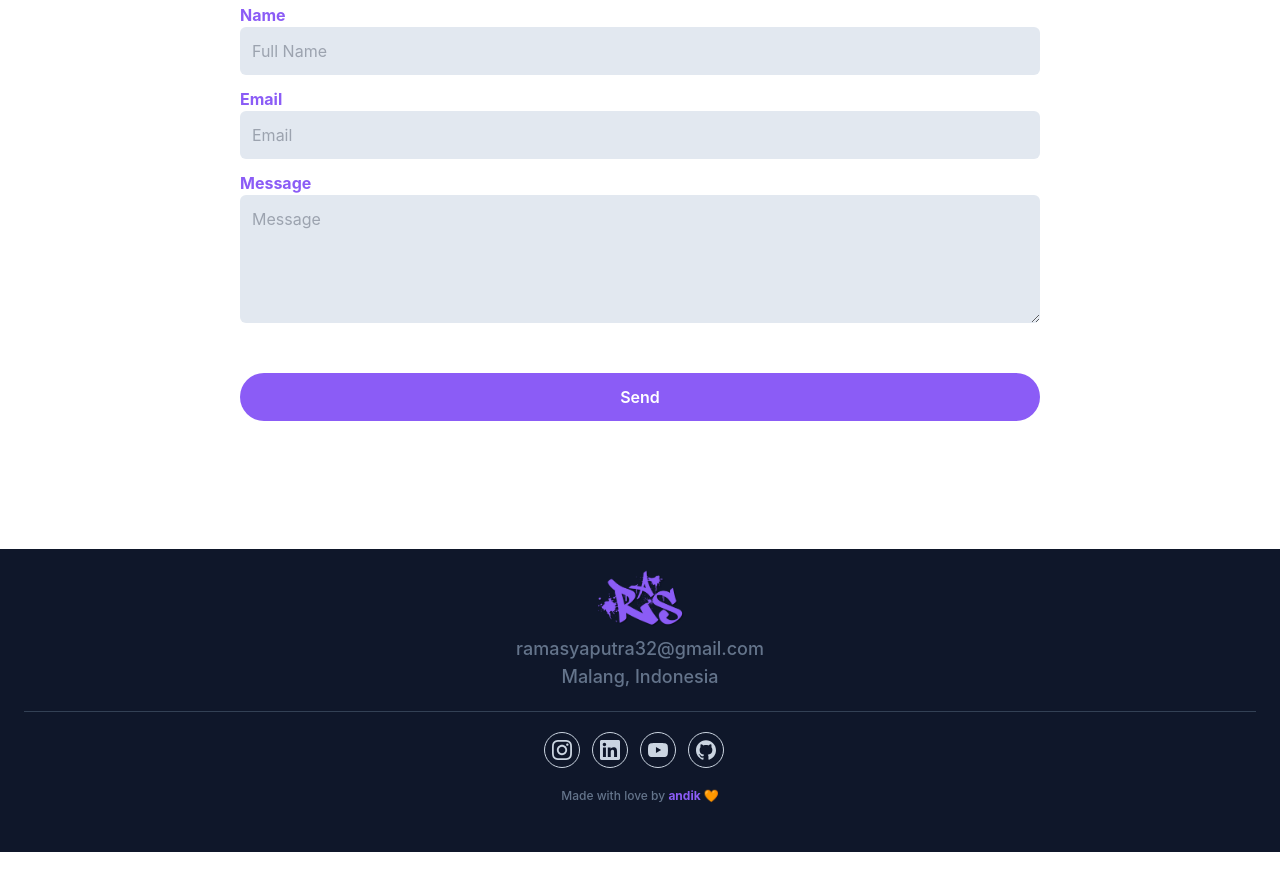
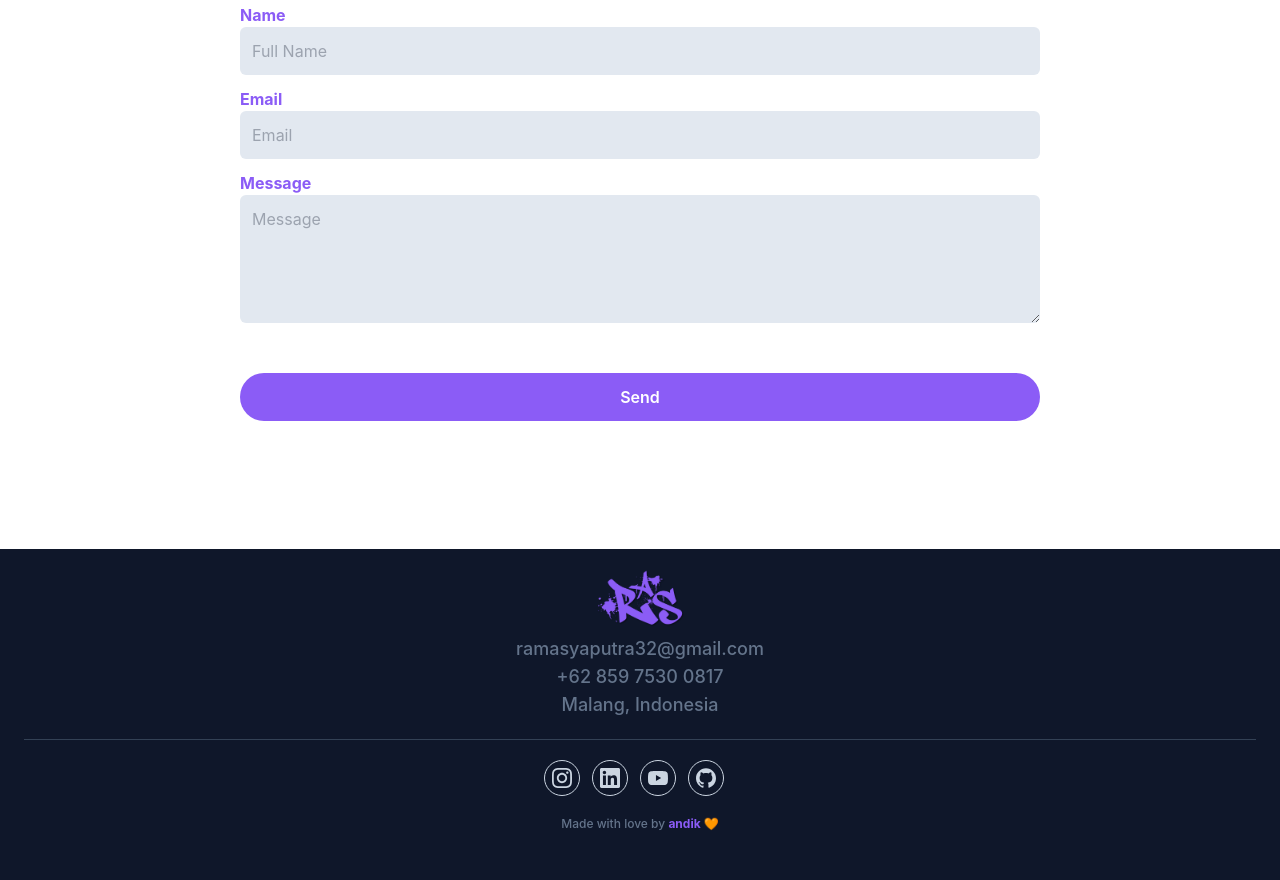
Before and after one commit to andik11/andik11.github.io, a website: page index.html in a window 1280 px wide. Shown: the part 4267-5147 px from the top of the page. Before the commit the page ends 5119 px from the top, so only its background shows below. Drawn offline with Linux system fonts and the light colour scheme.

Commit message:
Update index.html

```diff
--- a/index.html
+++ b/index.html
@@ -311,6 +311,7 @@
                 <div class="max-w-xl mx-auto text-center mb-5">
                     <h3 class="font-bold text-2xl text-white mb-2"><img src="dist/img/logo RAS-01.png" width="100" alt="elvxk" class="mx-auto"></h4>
                     <p class="font-medium text-md text-secondary md:text-lg">ramasyaputra32@gmail.com</p>
+                    <p class="font-medium text-md text-secondary md:text-lg">+62 859 7530 0817</p>
                     <p class="font-medium text-md text-secondary md:text-lg">Malang, Indonesia</p>
                 </div>
             </div>
```
